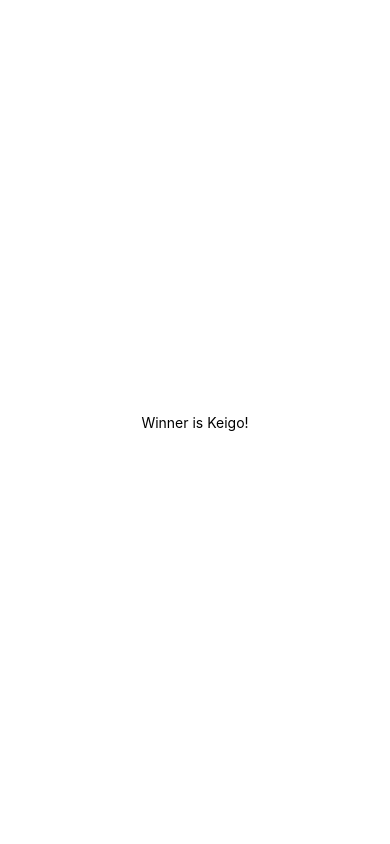
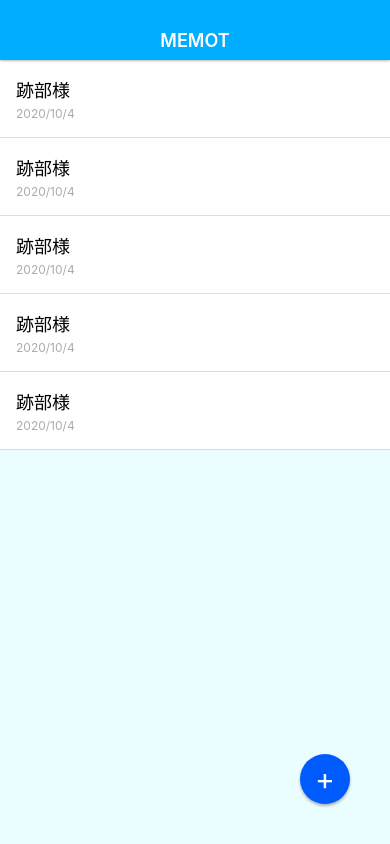
Before and after one commit to KH-SR/expoTest, a React Native app: screen / in a window 390 px wide. Built offline with nearby package versions, Linux system fonts and the light colour scheme.

Commit message:
画面を作成

```diff
--- a/App.js
+++ b/App.js
@@ -5,17 +5,117 @@ import { StyleSheet, Text, View } from 'react-native';
 export default function App() {
   return (
     <View style={styles.container}>
-      <Text>Winner is Keigo!</Text>
       <StatusBar style="auto" />
+
+      <View style={styles.appbar}>
+        <View>
+          <Text style={styles.appbarTitle}>MEMOT</Text>
+        </View>
+      </View>
+
+      <View style={styles.memoList}>
+        <View style={styles.memoListItem}>
+          <Text style={styles.memoTitle}>跡部様</Text>
+          <Text style={styles.memoDate}>2020/10/4</Text>
+        </View>
+
+        <View style={styles.memoListItem}>
+          <Text style={styles.memoTitle}>跡部様</Text>
+          <Text style={styles.memoDate}>2020/10/4</Text>
+        </View>
+
+        <View style={styles.memoListItem}>
+          <Text style={styles.memoTitle}>跡部様</Text>
+          <Text style={styles.memoDate}>2020/10/4</Text>
+        </View>
+
+        <View style={styles.memoListItem}>
+          <Text style={styles.memoTitle}>跡部様</Text>
+          <Text style={styles.memoDate}>2020/10/4</Text>
+        </View>
+
+        <View style={styles.memoListItem}>
+          <Text style={styles.memoTitle}>跡部様</Text>
+          <Text style={styles.memoDate}>2020/10/4</Text>
+        </View>
+      </View>
+
+      <View style={styles.memoAddButton}>
+        <Text style={styles.memoAddBtnTitle}>+</Text>
+      </View>
+
     </View>
   );
 }
 
 const styles = StyleSheet.create({
   container: {
+    // flexで画面自体を画面いっぱいに広げている
     flex: 1,
-    backgroundColor: '#fff',
+    backgroundColor: '#ebfeff',
     alignItems: 'center',
     justifyContent: 'center',
+    // ヘッダーが見える様に、トップは常に画面から開けておいてあげる
+    paddingTop: 60,
+  },
+  appbar: {
+    position: 'absolute',
+    top: 0,
+    left: 0,
+    right: 0,
+    paddingTop: 30,
+    height: 60,
+    backgroundColor: '#00adff',
+    alignItems: 'center',
+    shadowColor: '#000',
+    shadowOffset: { width: 0, height: 0 },
+    shadowOpacity: 0.5,
+    shadowRadius: 3,
+    zIndex: 10,
+  },
+  appbarTitle: {
+    color: '#fff',
+    fontSize: 18,
+    fontWeight: '600',
+  },
+  memoList: {
+    width: '100%',
+    // メモがflexとして指定してるコンテナサイズいっぱいになる様にする
+    flex: 1,
+  },
+  memoListItem: {
+    padding: 16,
+    borderBottomWidth: 1,
+    borderBottomColor: '#ddd',
+    backgroundColor: '#fff',
+  },
+  memoTitle: {
+    fontSize: 18,
+    marginBottom: 4,
+  },
+  memoDate: {
+    fontSize: 12,
+    color: '#ababab',
+  },
+  memoAddButton: {
+    position: 'absolute',
+    bottom: 40,
+    right: 40,
+    width: 50,
+    height: 50,
+    backgroundColor: '#005bff',
+    borderRadius: 25,
+    justifyContent: 'center',
+    alignItems: 'center',
+    shadowColor: '#000',
+    shadowOffset: { width: 0, height: 2 },
+    shadowOpacity: 0.3,
+    shadowRadius: 3,
+  },
+  memoAddBtnTitle: {
+    // fontsizeとlineHeight(行の高さ)を一緒にしてあげないと位置が中央にならない
+    fontSize: 30,
+    lineHeight: 30,
+    color: '#fff',
   },
 });
```
Also changed, not shown: src/elements/BodyText.js (added, +23 -0 lines), .eslintrc.json.
